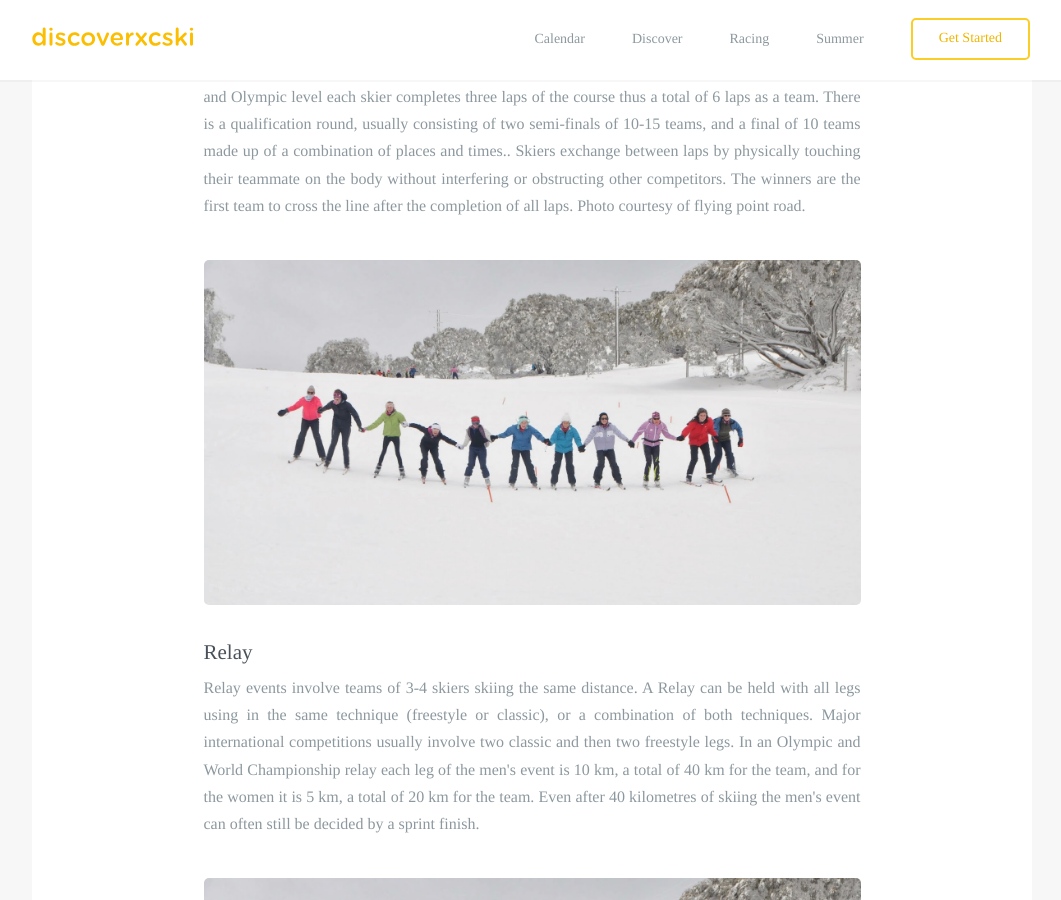
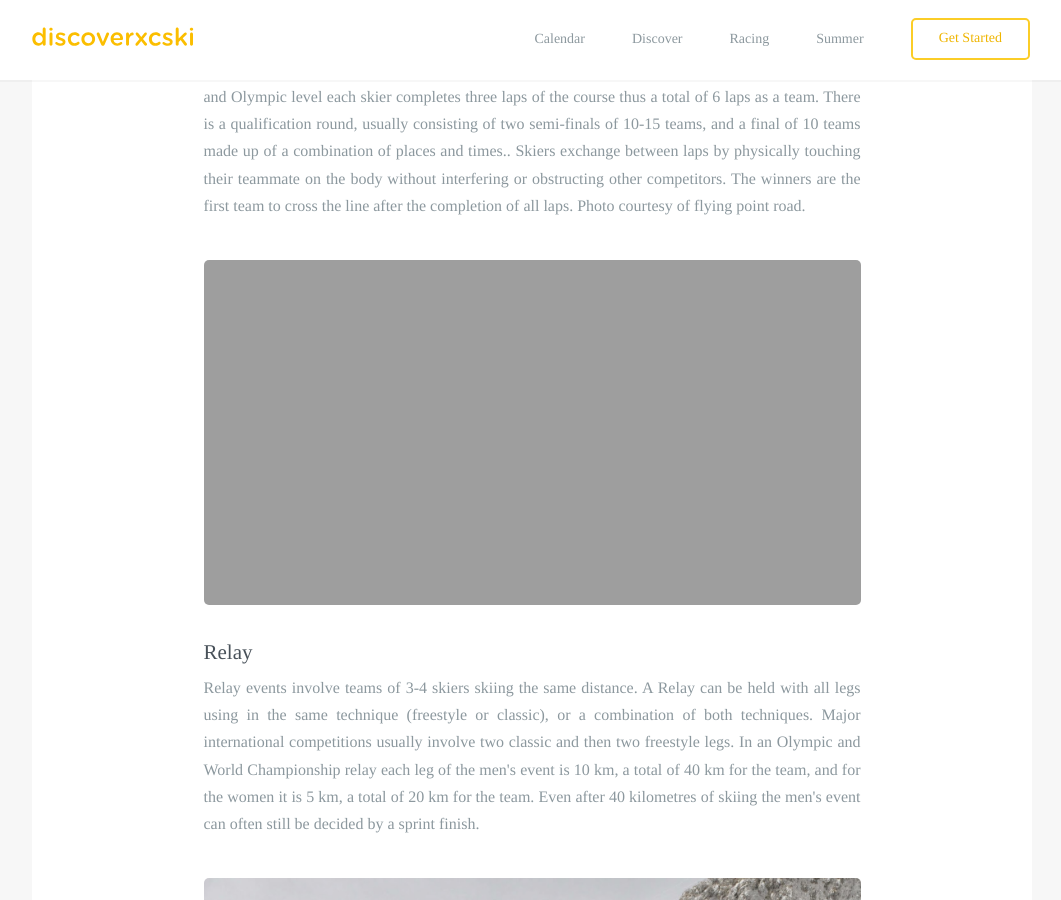
Before and after one commit to robcatto/robcatto.github.io, a Jekyll site: the page built from racing/event-formats/index.html, in a window 1280 px wide and 900 px high, scrolled down 3450 px. Shown: the whole window, without its empty margins (108-1169 px from the left). Built offline with Jekyll 4.4.1, drawn with Linux system fonts in a browser that asks for light colours; some web fonts are replaced; Markdown is read by kramdown in place of the engine named in the settings.

Commit message:
Update index.html

```diff
--- a/racing/event-formats/index.html
+++ b/racing/event-formats/index.html
@@ -75,7 +75,7 @@ layout: default
                         <p class="left__aligned--p left__sub--para">The Team Sprint involves two persons skiing alternate relay legs over a sprint distance. At World Cup and Olympic level each skier completes three laps of the course thus a total of 6 laps as a team. There is a qualification round,  usually consisting of two  semi-finals  of 10-15 teams,  and a final of 10 teams made up of a combination of places and times.. Skiers exchange between laps by physically touching their teammate on the body without interfering or obstructing other competitors. The winners are the first team to cross the line after the completion of all laps.  Photo courtesy of flying point road.
                                 <div class="one">
                                         <div class="onelarge centered" style="
-                                        background-image: url(http://www.discoverxcski.com/images/fast-&-female-ceila.jpg);
+                                        background-image: url(http://www.discoverxcski.com/images/phil-falun.jpg);
                                         background-size: cover;
                                 "></div>
 
```
